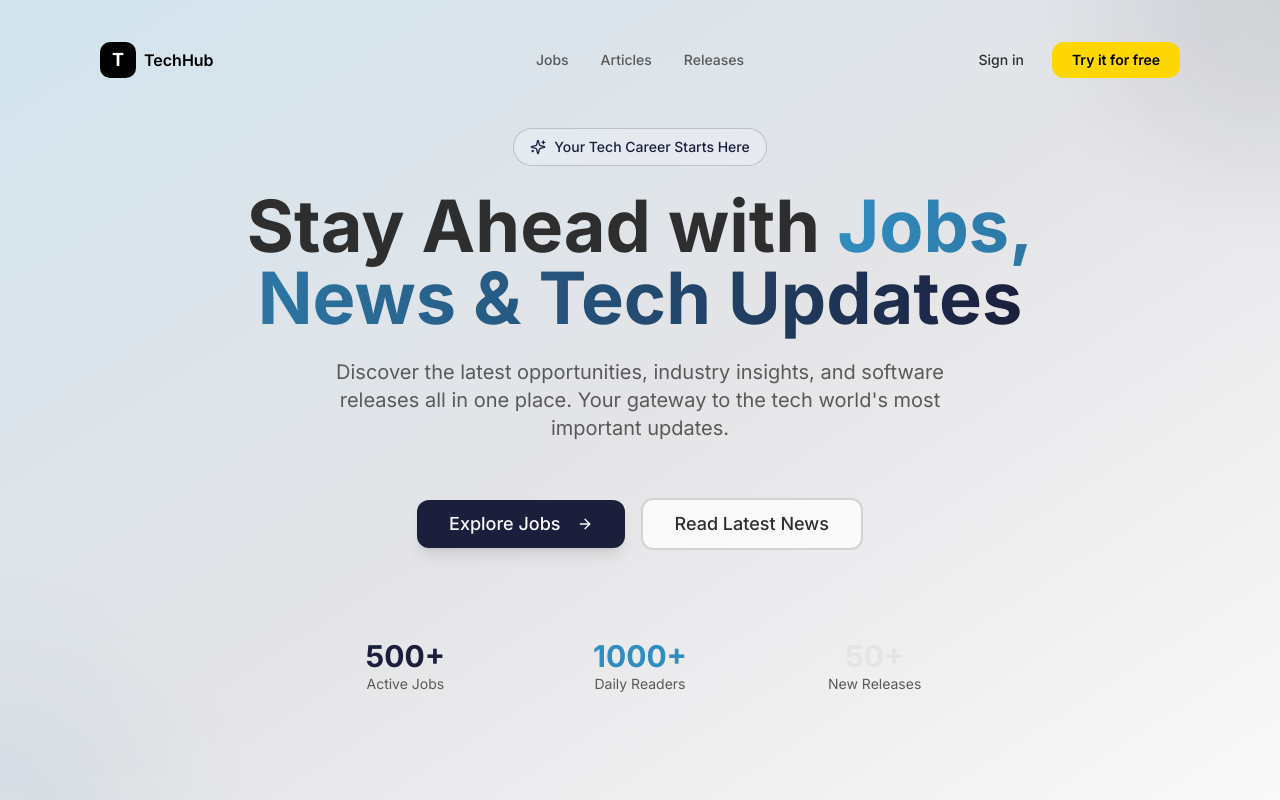
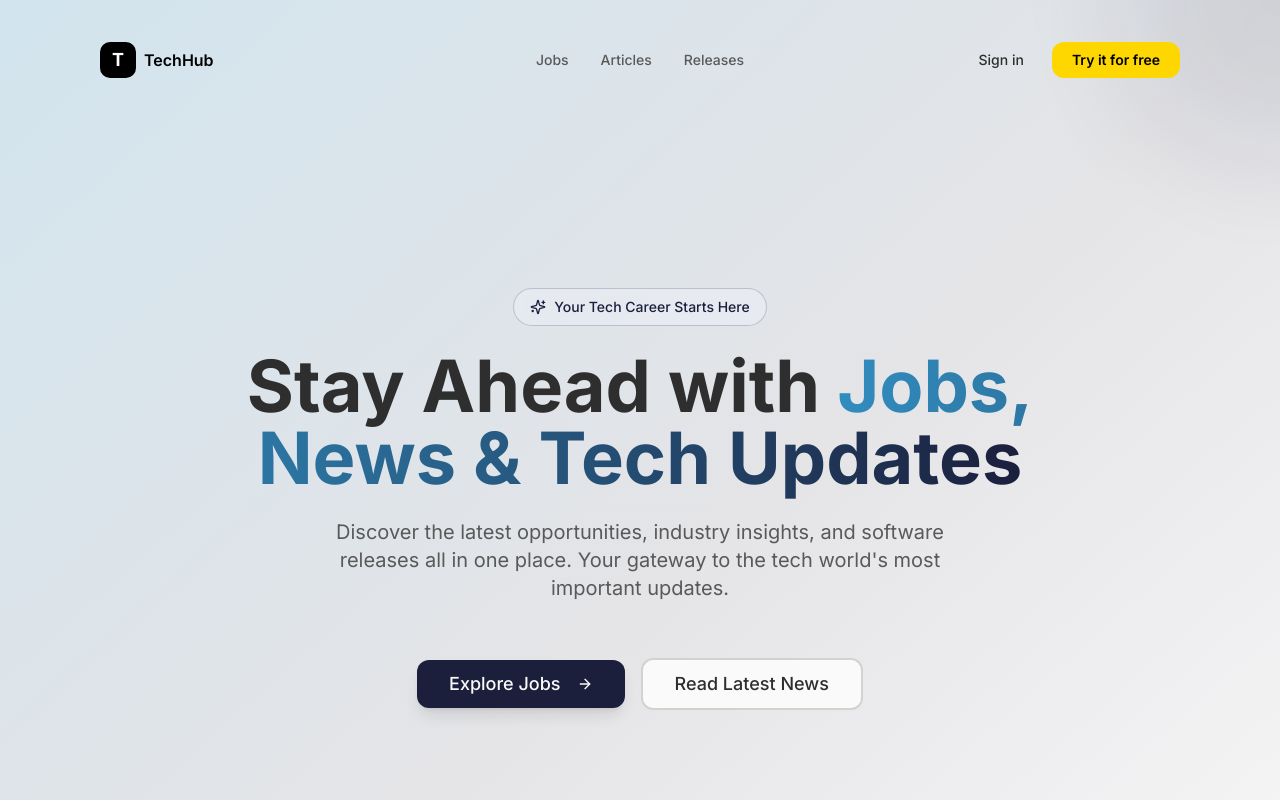
Before and after one commit to shivasayz/Elevare., a React (Vite) app: page / in a window 1280 px wide. Shown: the top 800 px of the page. Built offline with nearby package versions, Linux system fonts and the light colour scheme; the HTML template or start-up script is replaced by a standard one.

Commit message:
fixed hero section

```diff
--- a/src/components/Hero.tsx
+++ b/src/components/Hero.tsx
@@ -16,12 +16,14 @@ export const Hero = () => {
         <div className="absolute -bottom-40 -left-40 w-80 h-80 bg-accent/10 rounded-full blur-3xl animate-pulse delay-1000" />
       </div>
 
-      <div className="relative container mx-auto px-6 py-32 text-center">
+      <div className="relative container mx-auto px-6 py-72 text-center">
         <div className="animate-fade-in space-y-6 max-w-4xl mx-auto">
           {/* Badge */}
           <div className="inline-flex items-center space-x-2 bg-primary-light/50 backdrop-blur-sm px-4 py-2 rounded-full border border-primary/20">
             <Sparkles className="w-4 h-4 text-primary" />
-            <span className="text-sm font-medium text-primary">Your Tech Career Starts Here</span>
+            <span className="text-sm font-medium text-primary">
+              Your Tech Career Starts Here
+            </span>
           </div>
 
           {/* Main Heading */}
@@ -34,8 +36,9 @@ export const Hero = () => {
 
           {/* Subheading */}
           <p className="text-xl text-muted-foreground max-w-2xl mx-auto">
-            Discover the latest opportunities, industry insights, and software releases all in one place.
-            Your gateway to the tech world's most important updates.
+            Discover the latest opportunities, industry insights, and software
+            releases all in one place. Your gateway to the tech world's most
+            important updates.
           </p>
 
           {/* CTA Buttons */}
```
